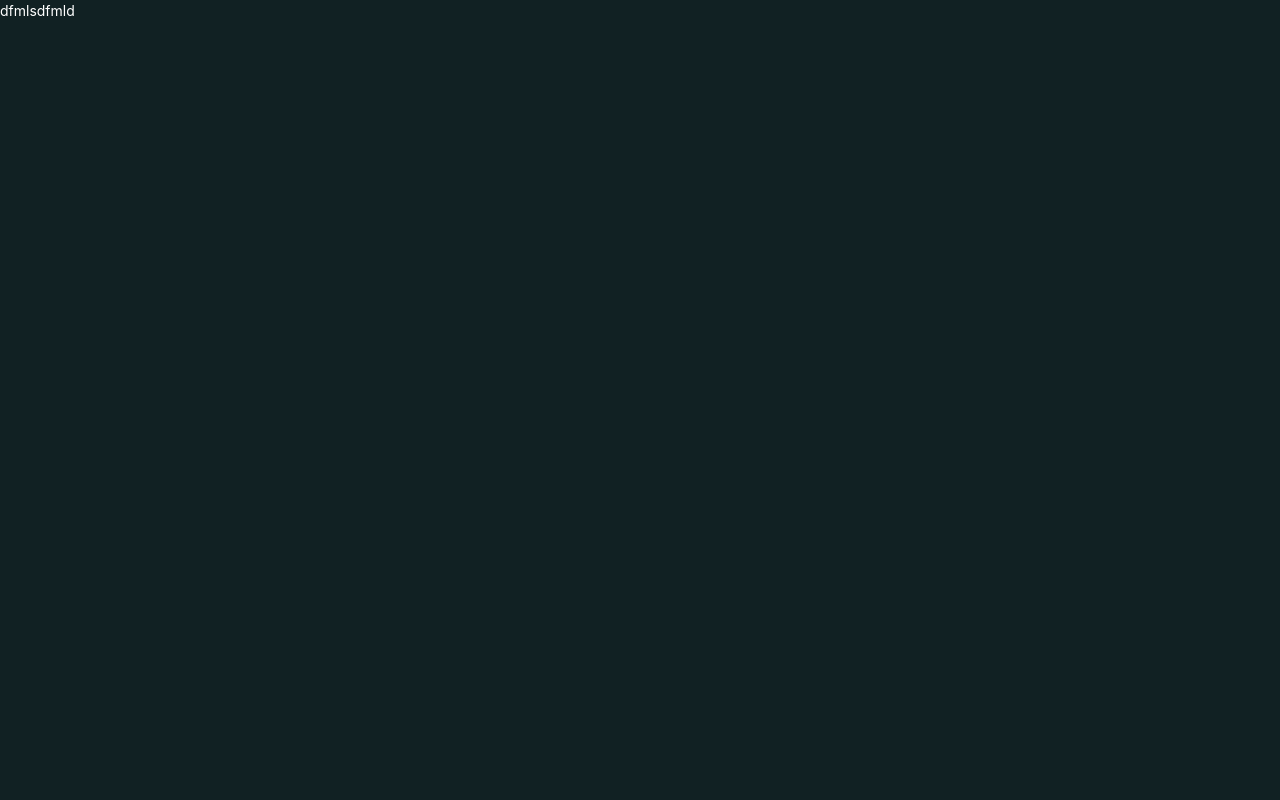
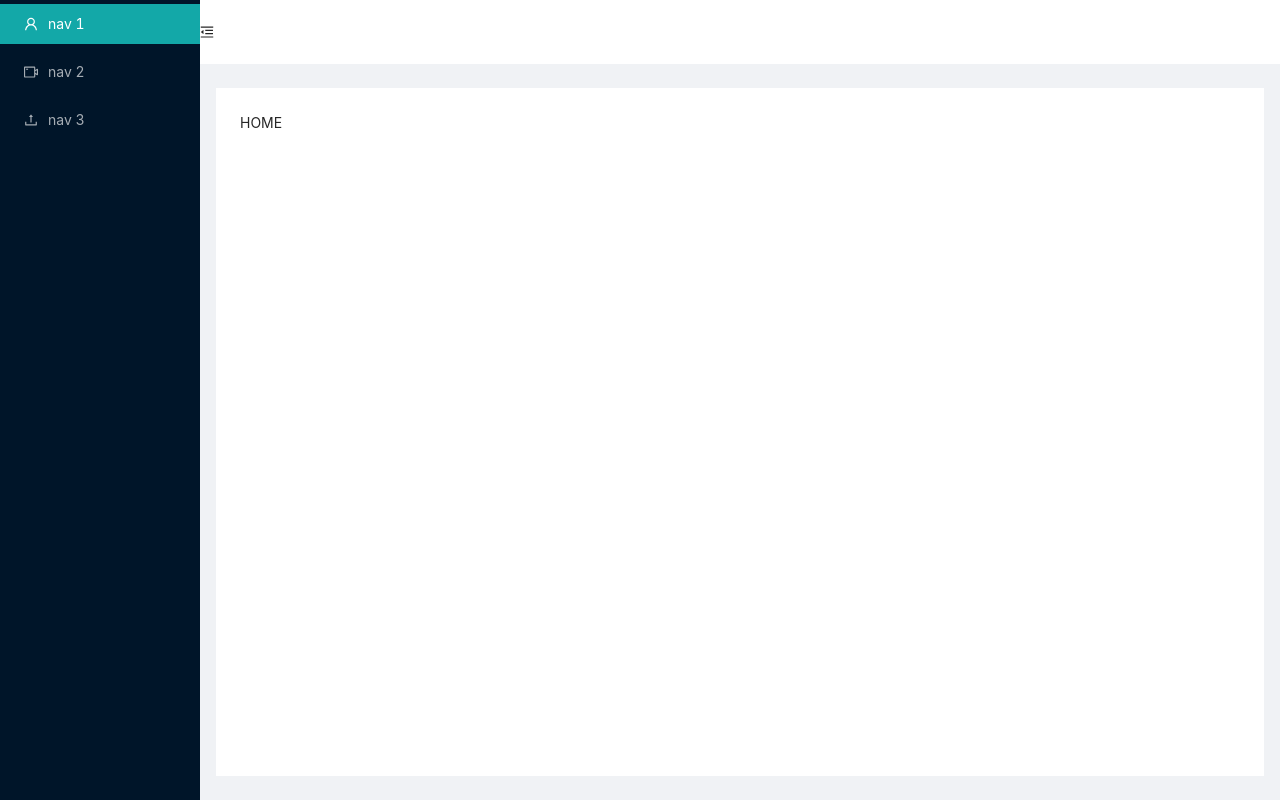
Before and after one commit to sloorush/khayaali-pulao, a React (Create React App) app: page / in a window 1280 px wide. Built offline with nearby package versions, Linux system fonts and the light colour scheme.

Commit message:
added basic layout

```diff
--- a/craco.config.js
+++ b/craco.config.js
@@ -1,19 +1,15 @@
 const CracoLessPlugin = require("craco-less");
-const { getThemeVariables } = require("antd/dist/theme");
 
 module.exports = {
     plugins: [
         {
             plugin: CracoLessPlugin,
             options: {
-                lessOptions: {
-                    // If you are using less-loader@5 please spread the lessOptions to options directly
-                    modifyVars: getThemeVariables({
-                        dark: true, // 开启暗黑模式
-                        compact: true, // 开启紧凑模式
-                        "@primary-color": "##13a8a8",
-                    }),
-                    javascriptEnabled: true,
+                lessLoaderOptions: {
+                    lessOptions: {
+                        modifyVars: { "@primary-color": "#13a8a8" },
+                        javascriptEnabled: true,
+                    },
                 },
             },
         },
--- a/package.json
+++ b/package.json
@@ -3,6 +3,7 @@
     "version": "0.1.0",
     "private": true,
     "dependencies": {
+        "@ant-design/icons": "^4.2.1",
         "@craco/craco": "^5.6.4",
         "@testing-library/jest-dom": "^4.2.4",
         "@testing-library/react": "^9.3.2",
@@ -11,6 +12,7 @@
         "craco-less": "^1.17.0",
         "react": "^16.13.1",
         "react-dom": "^16.13.1",
+        "react-router-dom": "^5.2.0",
         "react-scripts": "3.4.1"
     },
     "scripts": {
--- a/src/App.js
+++ b/src/App.js
@@ -1,11 +1,78 @@
-import React from "react";
+import React, { useState } from "react";
+import { Route, Switch } from "react-router-dom";
+import { Layout, Menu } from "antd";
+import {
+    MenuUnfoldOutlined,
+    MenuFoldOutlined,
+    UserOutlined,
+    VideoCameraOutlined,
+    UploadOutlined,
+} from "@ant-design/icons";
+import Home from "./pages/home/home";
 
-function App() {
+const { Header, Sider, Content } = Layout;
+
+const App = () => {
+    const [collapsed, setCollapsed] = useState(false);
+
     return (
-        <div className="App">
-            <p>dfmlsdfmld</p>
-        </div>
+        <>
+            <Layout style={{ minHeight: "100vh" }}>
+                <Sider trigger={null} collapsible collapsed={collapsed}>
+                    <div className="logo" />
+                    <Menu
+                        theme="dark"
+                        mode="inline"
+                        defaultSelectedKeys={["1"]}
+                    >
+                        <Menu.Item key="1" icon={<UserOutlined />}>
+                            nav 1
+                        </Menu.Item>
+                        <Menu.Item key="2" icon={<VideoCameraOutlined />}>
+                            nav 2
+                        </Menu.Item>
+                        <Menu.Item key="3" icon={<UploadOutlined />}>
+                            nav 3
+                        </Menu.Item>
+                    </Menu>
+                </Sider>
+                <Layout className="site-layout">
+                    <Header
+                        className="site-layout-background"
+                        style={{ padding: 0 }}
+                    >
+                        {collapsed ? (
+                            <MenuUnfoldOutlined
+                                className="trigger"
+                                onClick={() => setCollapsed(!collapsed)}
+                            />
+                        ) : (
+                            <MenuFoldOutlined
+                                className="trigger"
+                                onClick={() => setCollapsed(!collapsed)}
+                            />
+                        )}
+                    </Header>
+                    <Content
+                        className="site-layout-background"
+                        style={{
+                            margin: "24px 16px",
+                            padding: 24,
+                            minHeight: "280px",
+                        }}
+                    >
+                        <Switch>
+                            <Route path="/" component={Home} />
+                        </Switch>{" "}
+                    </Content>
+                </Layout>
+            </Layout>
+            {/* <Layout style={{ minHeight: "100vh", background: "inherit" }}>
+                <Navbar />
+
+            </Layout> */}
+        </>
     );
-}
+};
 
 export default App;
--- a/src/App.less
+++ b/src/App.less
@@ -1 +1,22 @@
 @import '~antd/dist/antd.less';
+
+#components-layout-demo-custom-trigger .trigger {
+    font-size: 18px;
+    line-height: 64px;
+    padding: 0 24px;
+    cursor: pointer;
+    transition: color 0.3s;
+  }
+
+  #components-layout-demo-custom-trigger .trigger:hover {
+    color: #1890ff;
+  }
+
+  #components-layout-demo-custom-trigger .logo {
+    background: rgba(255, 255, 255, 0.2);
+    margin: 16px;
+  }
+
+  .site-layout .site-layout-background {
+    background: #fff;
+  }
--- /dev/null
+++ b/src/components/navbar/navbar.css
@@ -0,0 +1,11 @@
+#components-layout-demo-top-side .logo {
+    width: 120px;
+    height: 31px;
+    background: #112123;
+    margin: 16px 28px 16px 0;
+    float: left;
+}
+
+.site-layout-background {
+    background: #112123;
+}
--- a/src/index.css
+++ b/src/index.css
@@ -5,6 +5,4 @@ body {
         "Helvetica Neue", sans-serif;
     -webkit-font-smoothing: antialiased;
     -moz-osx-font-smoothing: grayscale;
-    background-color: #112123;
-    color: #ffffff;
 }
--- a/src/index.js
+++ b/src/index.js
@@ -2,12 +2,15 @@ import React from "react";
 import ReactDOM from "react-dom";
 import "./App.less";
 import "./index.css";
+import { BrowserRouter } from "react-router-dom";
 import App from "./App";
 import * as serviceWorker from "./serviceWorker";
 
 ReactDOM.render(
     <React.StrictMode>
-        <App />
+        <BrowserRouter>
+            <App />
+        </BrowserRouter>
     </React.StrictMode>,
     document.getElementById("root")
 );
--- /dev/null
+++ b/src/pages/home/home.jsx
@@ -0,0 +1,11 @@
+import React from "react";
+
+const Home = () => {
+    return (
+        <>
+            <div>HOME</div>
+        </>
+    );
+};
+
+export default Home;
```
Also changed, not shown: src/components/navbar/navbar.jsx (added), 1 other file (tests, documents, lock files or other folders).
